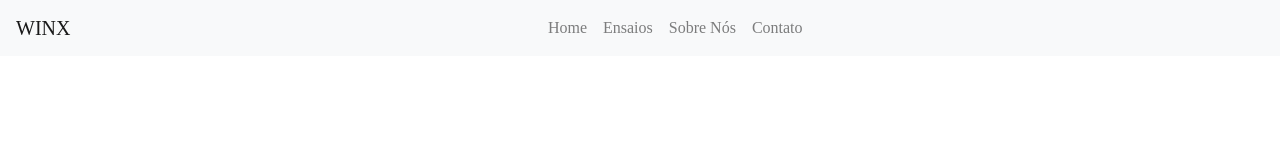
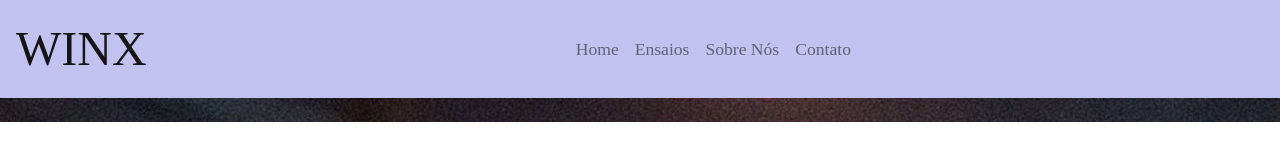
Before and after one commit to LeticiaMassi/DAW, a plain HTML site: page Index.html in a window 1280 px wide. Drawn offline with nearby package versions, Linux system fonts and the light colour scheme.

Commit message:
Add files via upload

```diff
--- a/Index.html
+++ b/Index.html
@@ -9,7 +9,7 @@
     <title></title>
   </head>
   <body>
-<nav class="navbar navbar-expand-lg navbar-light bg-light">
+<nav class="navbar navbar-expand-lg navbar-light" id="cabeçalho">
 <a href="#" id="Titulo" class="navbar-brand">WINX</a>
 <p class=' d-lg-none d-sm-inherit material-icons'>menu</p>
 <div class="navbar-collapse ">
@@ -21,5 +21,8 @@
 </ul>
 </div>
 </nav>
+<div id="imgfundo" class="col-12">
+jk
+</div>
   </body>
 </html>
--- a/css.css
+++ b/css.css
@@ -1,7 +1,17 @@
 #Titulo{
   font-family: Harrington;
+  font-size: 3em;
+}
+ #cabeçalho{
+   background-color: #c2c2f0;
 }
 
 .nav-link{
 font-family:  Copperplate;
+font-size: 1.1em;
 }
+
+#imgfundo{
+  background-color: black;
+  background-image: url("images/img1.jpg" );
+}
```
Also changed, not shown: images/img1.jpg (added), images/img2.jpg (added), images/img3.jpg (added), images/img4.jpg (added).
